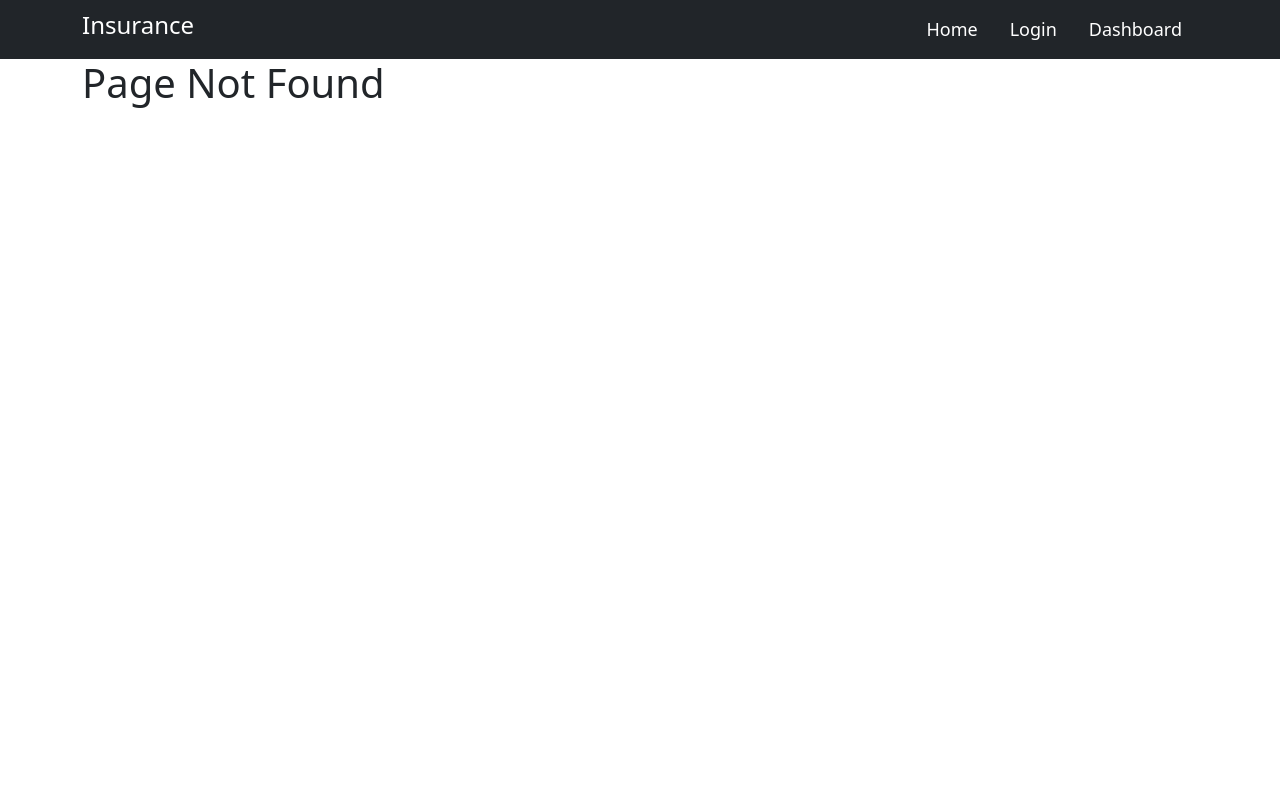
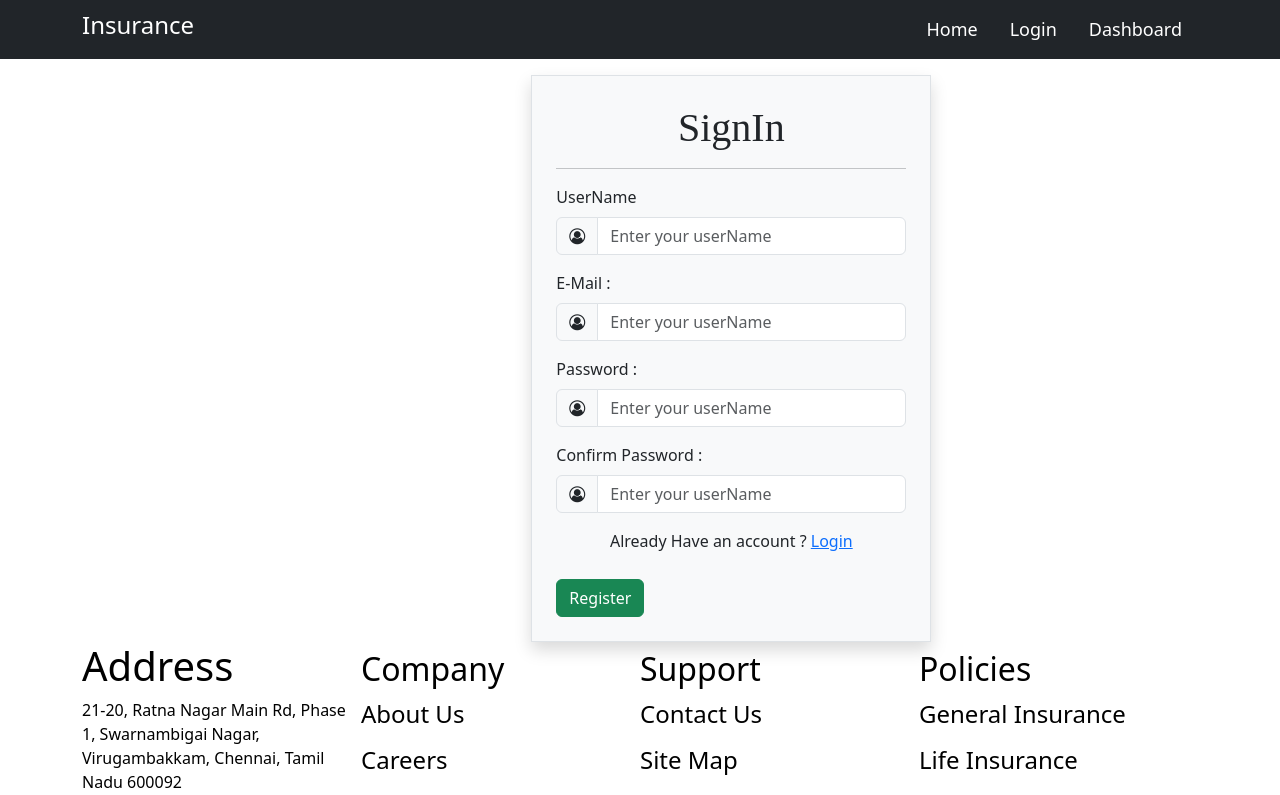
Before and after one commit to karthikeyan799/NewInsuranceProject, a React (Vite) app: page /registration in a window 1280 px wide. Shown: the top 795 px of the page. Built offline with nearby package versions, Linux system fonts and the light colour scheme.

Commit message:
add register

```diff
--- a/src/App.jsx
+++ b/src/App.jsx
@@ -21,6 +21,7 @@ import FetchAll from './Customer/FetchAll'
 import PageNotFound from './Body/PageNotFound'
 import AuthProvider, { AuthContext } from './Body/AuthProvider'
 import RightJoin from './Customer/RightJoin'
+import Register from './Body/Register'
 
 
 
@@ -51,8 +52,8 @@ function App() {
             <Route path="/dashboard" element={
               <RequireAuth>
                 <Dashboard />
-               </RequireAuth>
-              }/>
+              </RequireAuth>
+            } />
             <Route path='/rightJoin' element={
               <RequireAuth>
                 <RightJoin />
@@ -62,6 +63,7 @@ function App() {
               <Login />
               // </RequireAuth>
             } />
+            <Route path='/registration' element={<Register />}></Route>
 
             <Route path='/search' element={
               // <RequireAuth> no
--- a/src/Body/Login.jsx
+++ b/src/Body/Login.jsx
@@ -2,7 +2,7 @@ import React, { useContext, useState } from 'react'
 // import './Body/Login.css'
 import '../Body/Login.css'
 import { AuthContext } from './AuthProvider';
-import { useNavigate } from 'react-router-dom';
+import { Link, useNavigate } from 'react-router-dom';
 import axios from 'axios';
 
 export default function Login() {
@@ -91,7 +91,8 @@ export default function Login() {
 
                     </div>
                     <p className='p'>
-                        Don't have an Account? <a href="#">Register</a>
+                        Don't have an Account? <Link to={"/registration"}>Register</Link>
+
                     </p>
                     <div>
                         <button className='btn btn-success' onClick={handleSubmit} type='submit'>LogIn</button>
--- /dev/null
+++ b/src/Body/Register.jsx
@@ -0,0 +1,187 @@
+import axios from 'axios';
+import React, { useState } from 'react'
+import { API_BASE_LINE } from '../API';
+import { Link, useNavigate } from 'react-router-dom';
+
+export default function Register() {
+    const navigate = useNavigate()
+    const [register, setRegister] = useState({
+        userId: '',
+        userName: '',
+        password: '',
+        eMail: '',
+        confirmPassword: ''
+    });
+    const [error, setError] = useState({});
+    const handleChange = (e) => {
+        const { name, value } = e.target;
+        setRegister({ ...register, [name]: value });
+    }
+    const submit = async (e) => {
+        e.preventDefault();
+        const validationError = validation(register);
+        if (Object.keys(validationError.length === 0)) {
+            console.log("Form data is valid: ", register);
+        } else {
+            setError(validationError);
+        }
+        try {
+            await axios.post(`${API_BASE_LINE}save`, register)
+            alert("Register Successfully...")
+            navigate("/login")
+
+        } catch (err) {
+            // alert(err)
+            setError(validationError);
+            console.log(err);
+        }
+    }
+    return (
+        <div className="conatainer ">
+            <div className="row ">
+                <div className="offset-md-5 bg-light border
+          rounder p-4 mt-3 shadow"  style={{ width: "400px", }}>
+                    <form
+                        onSubmit={submit}
+                    >
+                        <h2 style={{
+                            textAlign: "center",
+                            fontFamily: "cursive",
+                            fontSize: "40px",
+                        }} className="text-center m-1"> SignIn</h2>
+                        <hr></hr>
+
+
+                        <div className="mb-3 ">
+                            <div className="inputGroupContainer mb-3">
+                                <label className="form-label" htmlFor="form2Example1">
+                                    UserName
+                                </label>
+                                <div class="input-group">
+                                    <span class="input-group-text">
+                                        <i class="fa fa-user-circle-o"></i>
+                                    </span>
+                                    <input
+                                        type={"text"}
+                                        id="form2Example1"
+                                        className="form-control"
+                                        placeholder="Enter your userName"
+                                        name="userName"
+                                        value={register.userName}
+                                        onChange={handleChange}
+
+                                    />
+                                </div>
+                                {error.userName && (
+                                    <span className="text-danger">{error.userName}</span>
+                                )}
+                            </div>
+                        </div>
+                        <div className="mb-3 ">
+                            <div className="inputGroupContainer mb-3">
+                                <label className="form-label" htmlFor="form2Example1">
+                                    E-Mail :
+                                </label>
+                                <div class="input-group">
+                                    <span class="input-group-text">
+                                        <i class="fa fa-user-circle-o"></i>
+                                    </span>
+                                    <input
+                                        type={"email"}
+
+                                        className="form-control"
+                                        placeholder="Enter your userName"
+                                        name="eMail"
+                                        value={register.eMail}
+                                        onChange={handleChange}
+
+                                    />
+                                </div>
+                                {error.eMail && (
+                                    <span className="text-danger">{error.eMail}</span>
+                                )}
+                            </div>
+                        </div>
+                        <div className="mb-3 ">
+                            <div className="inputGroupContainer mb-3">
+                                <label className="form-label" htmlFor="form2Example1">
+                                    Password :
+                                </label>
+                                <div class="input-group">
+                                    <span class="input-group-text">
+                                        <i class="fa fa-user-circle-o"></i>
+                                    </span>
+                                    <input
+                                        type={"text"}
+
+                                        className="form-control"
+                                        placeholder="Enter your userName"
+                                        name="password"
+                                        value={register.password}
+                                        onChange={handleChange}
+
+                                    />
+                                </div>
+                                {error.password && (
+                                    <span className="text-danger">{error.password}</span>
+                                )}
+                            </div>
+                        </div>
+                        <div className="mb-3 ">
+                            <div className="inputGroupContainer mb-3">
+                                <label className="form-label" htmlFor="form2Example1">
+                                    Confirm Password :
+                                </label>
+                                <div class="input-group">
+                                    <span class="input-group-text">
+                                        <i class="fa fa-user-circle-o"></i>
+                                    </span>
+                                    <input
+                                        type={"text"}
+
+                                        className="form-control"
+                                        placeholder="Enter your userName"
+                                        name="confirmPassword"
+                                        value={register.confirmPassword}
+                                        onChange={handleChange}
+
+                                    />
+                                </div>
+                                {error.confirmPassword && (
+                                    <span className="text-danger">{error.confirmPassword}</span>
+                                )}
+                            </div>
+                        </div>
+                        <p className='text-center'>Already Have an account ? <Link to={'/login'}>Login</Link></p>
+                        <button type='submit' className='btn btn-success'>Register</button>
+
+                    </form>
+                </div>
+            </div>
+        </div>
+    )
+
+    function validation() {
+        let errors = {};
+        if (register.userName === "") {
+            errors.userName = "UserName is Required"
+        } else if (!register.userName.match("^[A-Za-z]+$")) {
+            errors.userName = "User Name is doesn't match"
+        }
+        if (register.password !== register.confirmPassword) {
+            errors.password = "password not match"
+        }
+        if (register.password === "") {
+            errors.password = "Password is required"
+        } if (register.eMail === "") {
+            errors.eMail = "E-Mail is reqired";
+        }else if (!/^[a-zA-Z0-9._%+-]+@[a-zA-Z]+\.[a-zA-Z]{2,}$/i.test(register.eMail)){
+        // } else if (/^[a-zA-Z0-9._%+-]+@[a-zA-Z][a-zA-Z0-9.-]+\.[a-zA-Z]{2,}$/i.test(register.eMail)) {
+            errors.eMail = "Invalid E-Mail address";
+        }
+        if (register.confirmPassword === "") {
+            errors.confirmPassword = "ConfirmPassword is required";
+        }
+        return errors;
+    }
+}
```
